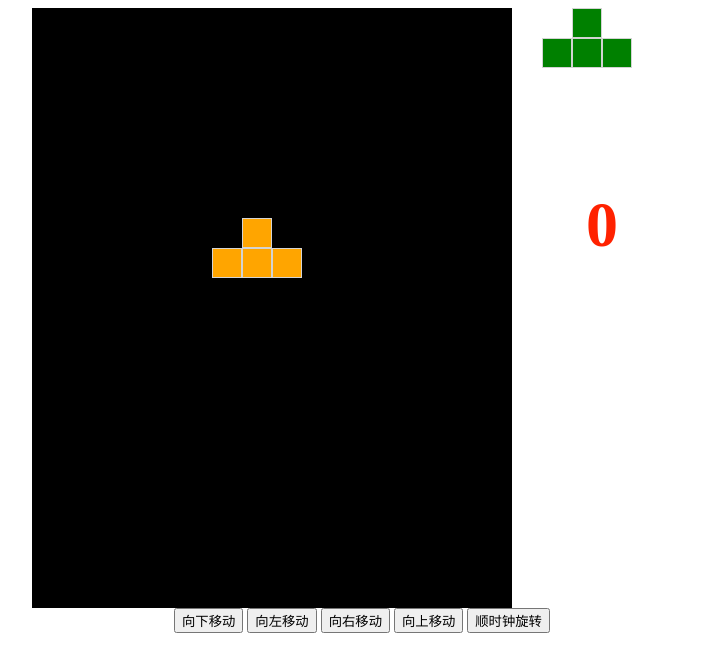
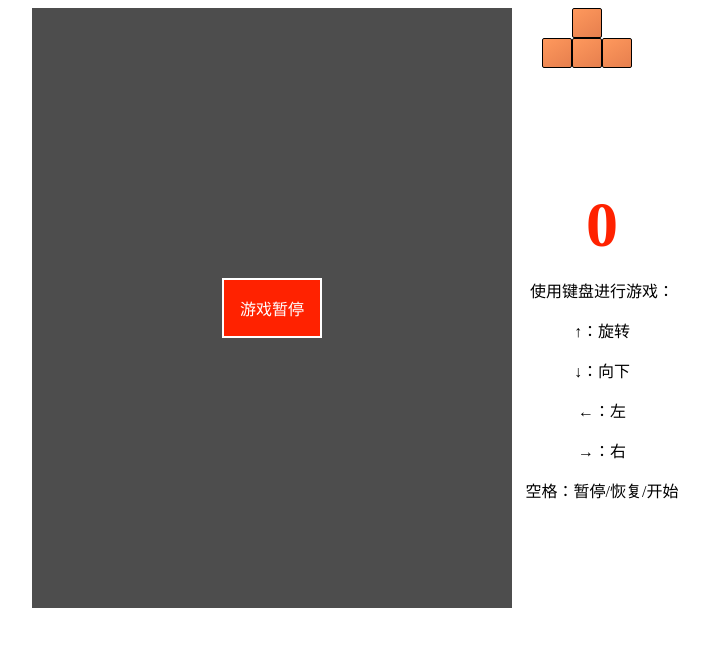
Before and after one commit to 1manity/ts-tetris-demo, a website built with webpack: page public/index.html in a window 1280 px wide. Shown: the whole page, without its empty margins (278-987 px from the left). Built offline with nearby package versions, Linux system fonts and the light colour scheme.

Commit message:
fix(src): 修正bug
修正bug

```diff
--- a/public/index.html
+++ b/public/index.html
@@ -30,24 +30,27 @@
             color: #f20;
             text-align: center;
         }
+
         #msg {
             position: absolute;
             width: 100%;
             height: 100%;
-            background: rgba(255,255,255,.3);
+            background: rgba(255, 255, 255, .3);
             z-index: 100;
             display: flex;
             justify-content: center;
             align-items: center;
+        }
 
-            p {
+        #msg p {
             border: 2px solid #fff;
             padding: 1em;
             background: #f20;
             color: #ffffff;
         }
+        #tip p {
+            text-align: center;
         }
-
     </style>
 </head>
 <body>
@@ -62,14 +65,30 @@
     <div id="tip">
         <div id="next"></div>
         <div id="score"></div>
+
+
+        <div>
+            <p>
+                使用键盘进行游戏：
+            </p>
+            <p>
+                ↑：旋转
+            </p>
+            <p>
+                ↓：向下
+            </p>
+            <p>
+                ←：左
+            </p>
+            <p>
+                →：右
+            </p>
+            <p>
+                空格：暂停/恢复/开始
+            </p>
         </div>
     </div>
-<div style="text-align:center">
-    <button id="btnDown">向下移动</button>
-    <button id="btnLeft">向左移动</button>
-    <button id="btnRight">向右移动</button>
-    <button id="btnUp">向上移动</button>
-    <button id="rotateClock">顺时钟旋转</button>
 </div>
+
 </body>
 </html>
--- a/src/core/Game.ts
+++ b/src/core/Game.ts
@@ -62,6 +62,7 @@ export class Game {
         this.createNext()
 
         this.score = 0
+        this._duration = GameConfig.levels[0].duration
     }
 
     createNext() {
@@ -80,7 +81,7 @@ export class Game {
         }
 
         this._gameStatus = GameStatus.playing
-        if (!this.curTetris) {
+        if (true) {
             this.switchTetris()
         }
         this.autoDrop()
--- a/src/core/Tetris.ts
+++ b/src/core/Tetris.ts
@@ -80,6 +80,7 @@ export const colors = [
     'orange'
 ]
 
+
 export function createTetris(centerPoint: Point) {
     let index = getRandom(0, shapes.length)
     const shape = shapes[index]
--- a/src/core/viewer/PageConfig.ts
+++ b/src/core/viewer/PageConfig.ts
@@ -2,5 +2,23 @@ export default {
     SquareSize: {
         width: 30,
         height: 30,
+    },
+    ColorToCss : {
+        "red": {
+            borderRadius: "2px",
+            background: "linear-gradient(145deg, #ffe35d, #e6bf4e)"
+        },
+        "green": {
+            borderRadius: "2px",
+            background: "linear-gradient(145deg, #66ff66, #44cc44)"
+        },
+        "blue": {
+            borderRadius: "2px",
+            background: "linear-gradient(145deg, #5d9fff, #4e8ee6)"
+        },
+        "orange": {
+            borderRadius: "2px",
+            background: "linear-gradient(145deg, #ff995d, #e67f4e)"
+        }
     }
 }
--- a/src/core/viewer/SquarePageViewer.ts
+++ b/src/core/viewer/SquarePageViewer.ts
@@ -3,7 +3,17 @@ import {IViewer} from "../types";
 import PageConfig from "./PageConfig";
 import $ from 'jquery'
 
-export class SquarePageViewer implements IViewer{
+interface ColorToCss {
+
+    [colorName: string]: {
+        backgroundColor?: string;
+        borderRadius?: string;
+        background?: string;
+    };
+
+}
+
+export class SquarePageViewer implements IViewer {
 
     private dom?: JQuery<HTMLElement>;
     private isRemove: boolean = false;
@@ -24,15 +34,16 @@ export class SquarePageViewer implements IViewer{
                 position: 'absolute',
                 width: PageConfig.SquareSize.width,
                 height: PageConfig.SquareSize.height,
-                border: '1px solid lightgrey',
+                border: '1px solid black',
                 boxSizing: 'border-box',
             }).appendTo(this.container);
         }
-
+        const colorToCss: ColorToCss = PageConfig.ColorToCss;
         this.dom.css({
             left: this.square.point.x * PageConfig.SquareSize.width,
             top: this.square.point.y * PageConfig.SquareSize.height,
-            backgroundColor: this.square.color,
+            // backgroundColor: this.square.color,
+            ...colorToCss[this.square.color]
         })
     }
 
--- a/src/index.ts
+++ b/src/index.ts
@@ -3,4 +3,4 @@ import {GamePageViewer} from "./core/viewer/GamePageViewer";
 
 var g = new Game(new GamePageViewer())
 
-g.start()
+// g.start()
--- a/webpack.config.js
+++ b/webpack.config.js
@@ -21,5 +21,6 @@ module.exports = {
     },
     resolve: {
         extensions: ['.ts', '.js']
-    }
+    },
+    // devtool: 'inline-source-map',
 }
```
Lines whose indentation alone changed are shown as unchanged.
